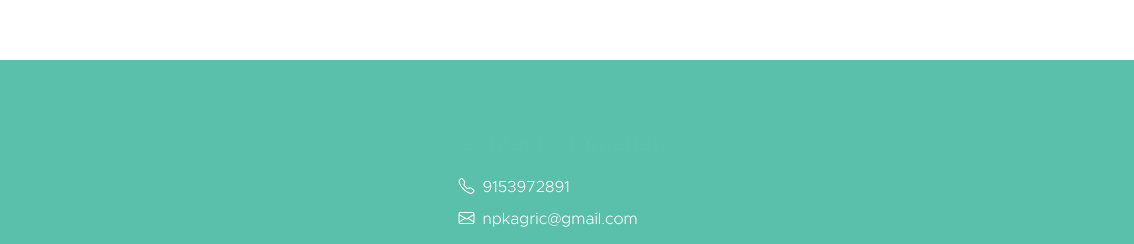
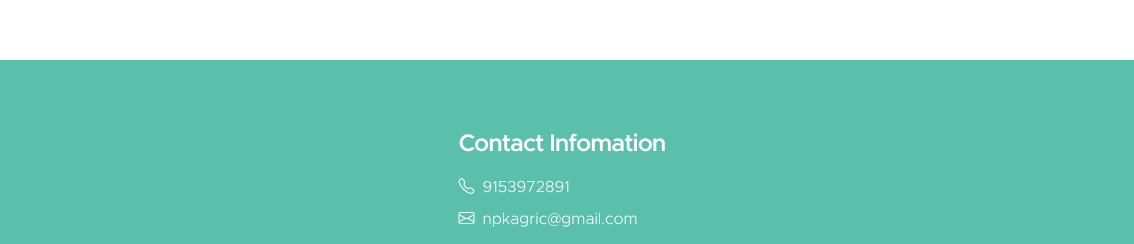
Before and after one commit to NPKtannu/site, a plain HTML site: page index.html in a window 1280 px wide. Shown: the part 5534-5778 px from the top of the page, 146-1280 px from the left. Drawn offline with Linux system fonts and the light colour scheme.

Commit message:
Update index.html

```diff
--- a/index.html
+++ b/index.html
@@ -810,7 +810,7 @@
 
 
                     <div class="col-lg-4 col-md-6 col-12 mx-auto">
-                        <h5 class="site-footer-title mb-3">Contact Infomation</h5>
+                        <h5 class="site-footer-title mb-3" style="color:White;">Contact Infomation</h5>
 
                         <p class="text-white d-flex mb-2">
                             <i class="bi-telephone me-2"></i>
```
